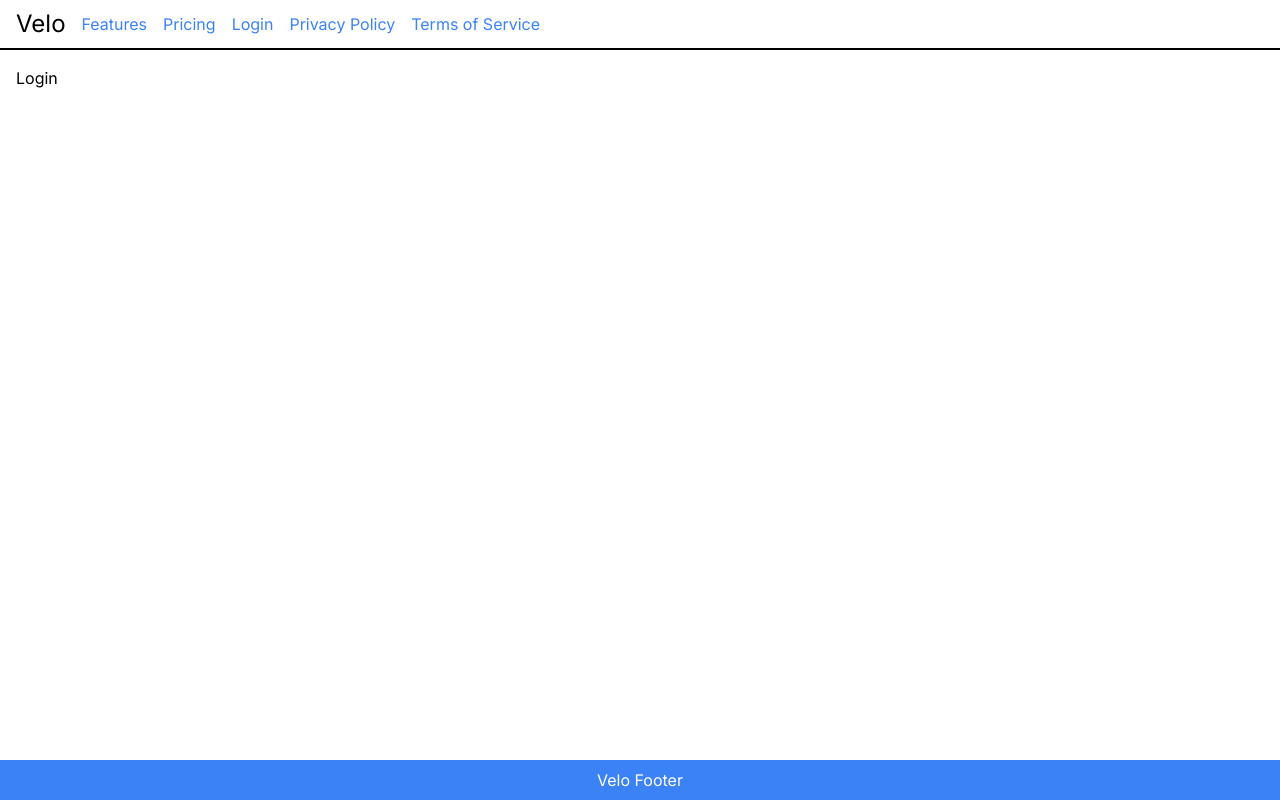
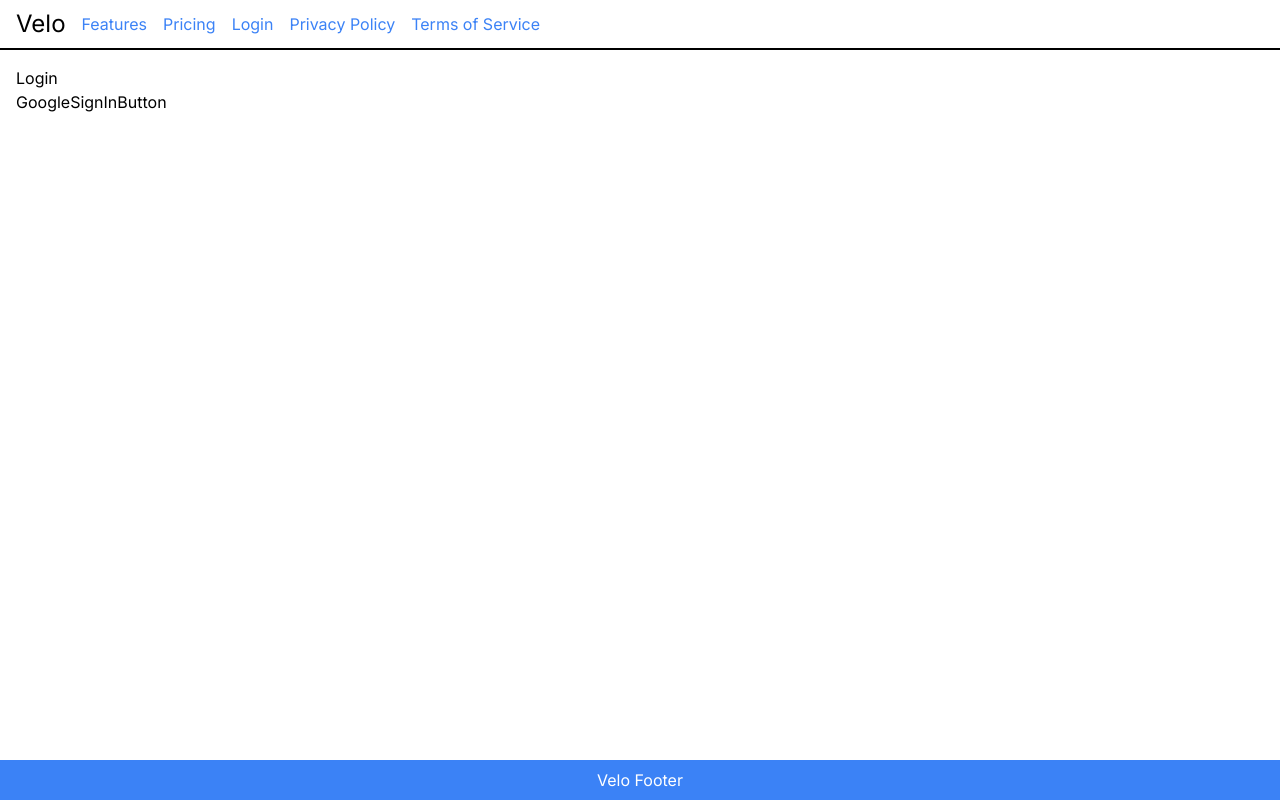
Before and after one commit to andrews1022/velo, a Next.js app: page /login in a window 1280 px wide. Built offline with nearby package versions, Linux system fonts and the light colour scheme.

Commit message:
started working on custom login page
- renamed global components to lowercase
- created boilerplate file for google sign in button

```diff
--- a/src/app/layout.tsx
+++ b/src/app/layout.tsx
@@ -1,7 +1,7 @@
 import { Inter } from "next/font/google";
 
-import { Footer } from "@/components/global/Footer";
-import { Navbar } from "@/components/global/Navbar";
+import { Footer } from "@/components/global/footer";
+import { Navbar } from "@/components/global/navbar";
 
 import type { Metadata } from "next";
 import type { ReactNode } from "react";
--- a/src/app/login/page.tsx
+++ b/src/app/login/page.tsx
@@ -1,7 +1,11 @@
+import { GoogleSignInButton } from "@/components/google-sign-in-button";
+
 const LoginPage = () => {
   return (
     <div>
       <h1>Login</h1>
+
+      <GoogleSignInButton />
     </div>
   );
 };
--- /dev/null
+++ b/src/components/google-sign-in-button.tsx
@@ -0,0 +1,5 @@
+const GoogleSignInButton = () => {
+  return <div>GoogleSignInButton</div>;
+};
+
+export { GoogleSignInButton };
```
Also changed, not shown: src/next-auth/options.ts (+6 -1 lines), src/components/global/footer.tsx (renamed from src/components/global/Footer.tsx), src/components/global/navbar.tsx (renamed from src/components/global/Navbar.tsx).
